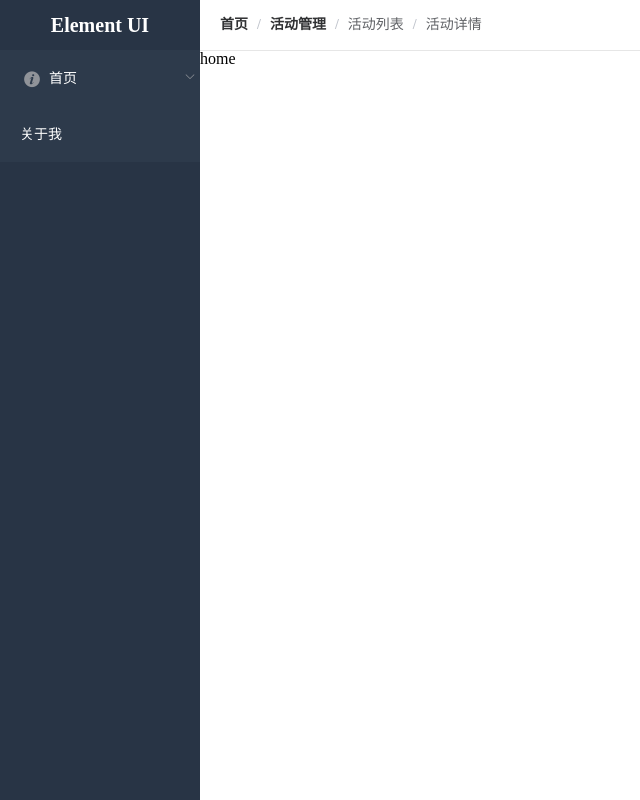
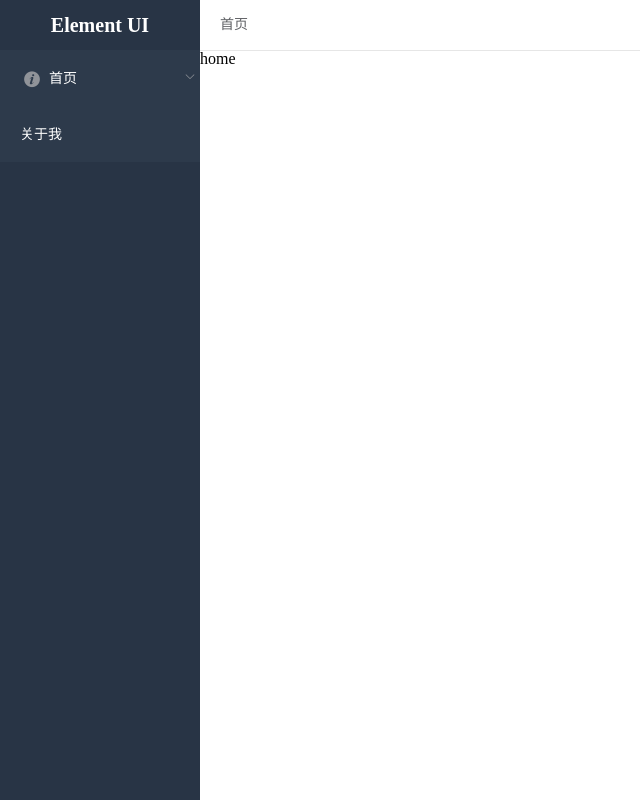
Before and after one commit to LucaLJX/ts-vue-pro, a Vue app: page /home in a window 1280 px wide. Shown: the whole page, without its empty margins (0-640 px from the left). Built offline with nearby package versions, Linux system fonts and the light colour scheme.

Commit message:
U - 实现Header组件中面包屑的动态展示逻辑

```diff
--- a/src/components/header/Header.tsx
+++ b/src/components/header/Header.tsx
@@ -4,15 +4,54 @@
  * todo： 个人信息模块（login out等）
  * Created by luca_ljx on 2018/11/01 at 下午7:20.
  */
-import { Component, Vue } from 'vue-property-decorator'
+import { Component, Vue, Watch } from 'vue-property-decorator'
 import './index.scss'
 
 @Component
 class Header extends Vue {
 
+  private levelList: any = null
+
+  private getBreadcrumb () {
+    let matched: any = this.$route.matched.filter((item: any) => item.name)
+    const first = matched[0]
+    if (first && first.name !== 'Home') {
+      const home: any = [{ path: '/home', meta: { desc: '首页' } }]
+      matched = [...home, ...matched]
+    }
+    this.levelList = matched
+  }
+
+  private created () {
+    this.getBreadcrumb()
+  }
+
+  @Watch('$route')
+  private routerChange () {
+    this.getBreadcrumb()
+  }
+
   private render () {
     return (
-      <div></div>
+      <div class='breadcrumb-container'>
+        <el-breadcrumb separator='/' class='breadcrumb'>
+          <transition-group name='breadcrumb'>
+            {
+              this.levelList.map((item: any, index: number) => (
+                item.meta.desc &&
+                <el-breadcrumb-item key={ item.path }>
+                {
+                  index === this.levelList.length - 1
+                  ? <span class='no-redirect'>{item.meta.desc}</span>
+                  : <router-link to={item.redirect || item.path}>{item.meta.desc}</router-link>
+
+                }
+                </el-breadcrumb-item>
+              ))
+            }
+          </transition-group>
+        </el-breadcrumb>
+      </div>
     )
   }
 }
--- a/src/views/dashboard/index.tsx
+++ b/src/views/dashboard/index.tsx
@@ -6,6 +6,7 @@ import { Component, Vue } from 'vue-property-decorator'
 import './reset.scss'
 import './index.scss'
 import Submenu from '@/components/submenu/Submenu'
+import Header from '@/components/header/Header'
 
 @Component({
   components: {
@@ -27,14 +28,7 @@ class Dashboard extends Vue {
           </div>
         </div>
         <div class='content-container'>
-          <div class='breadcrumb-container'>
-            <el-breadcrumb separator='/' class='breadcrumb'>
-              <el-breadcrumb-item to='/'>首页</el-breadcrumb-item>
-              <el-breadcrumb-item><a href='/'>活动管理</a></el-breadcrumb-item>
-              <el-breadcrumb-item>活动列表</el-breadcrumb-item>
-              <el-breadcrumb-item>活动详情</el-breadcrumb-item>
-            </el-breadcrumb>
-          </div>
+          <Header />
           <div class='content'>
             <router-view/>
           </div>
```
